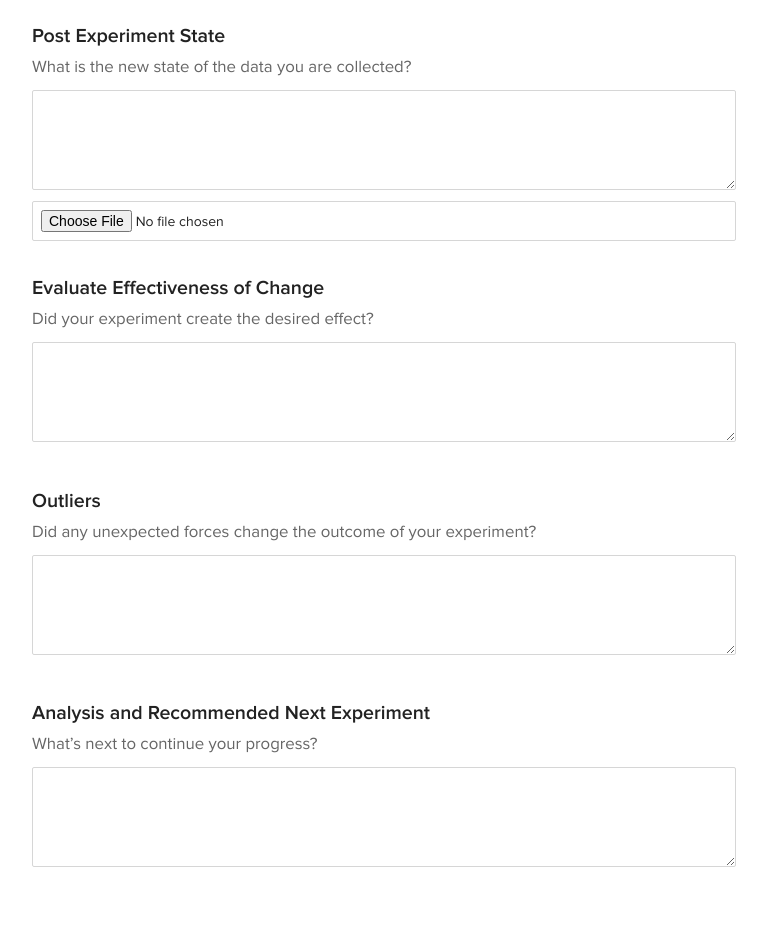
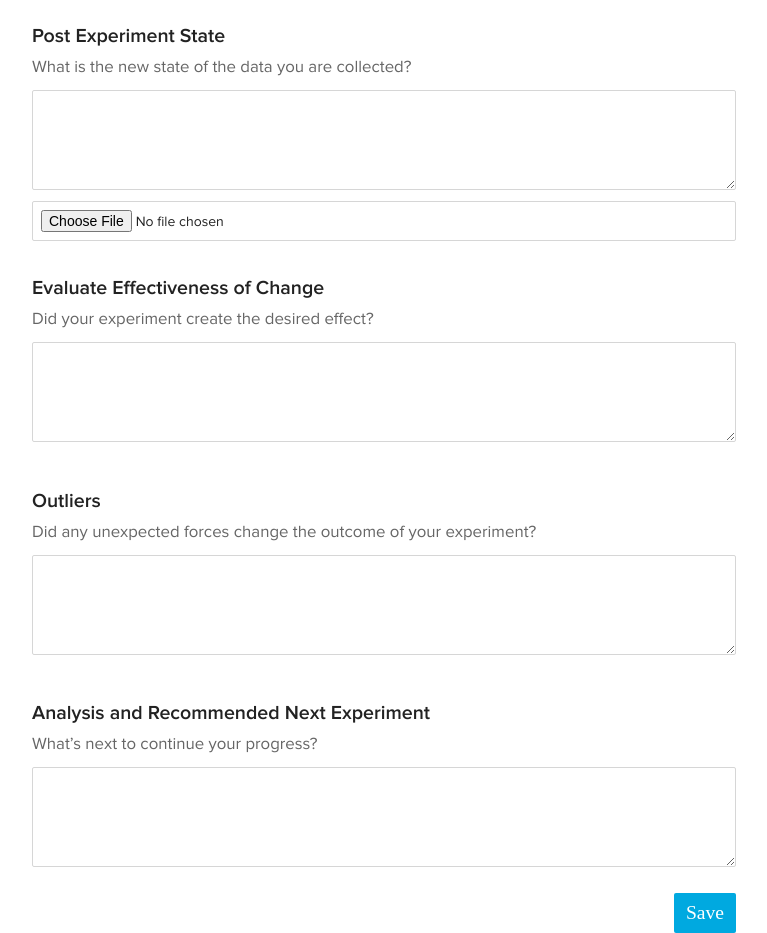
Before and after one commit to RallySoftware/ExperimentFramework, a plain HTML site: page index.html in a window 1280 px wide. Shown: the part 1811-2744 px from the top of the page, without its empty margins (256-1023 px from the left). Drawn offline with nearby package versions, Linux system fonts and the light colour scheme; no server answers; a web font is replaced by a local one.

Commit message:
more style updates

```diff
--- a/css/style.css
+++ b/css/style.css
@@ -40,6 +40,11 @@ button {
 	background: #00A9E0;    /* $cyan */
 	width: auto;
 	float: right;
+	border: none;
+	padding: 6px 12px;
+	font-size: 1.4em;
+	font-family: "NotoSansBold";
+	border-radius: 2px;
 }
 button:hover {
 	background: #29beff;   /* $cyan_hover */
--- a/index.html
+++ b/index.html
@@ -104,6 +104,8 @@
 	    <textarea id="analysis"></textarea>
     </div>
 
+    <button>Save</button>
+
     </form>
 
     <!-- jQuery (necessary for Bootstrap's JavaScript plugins) -->
```
